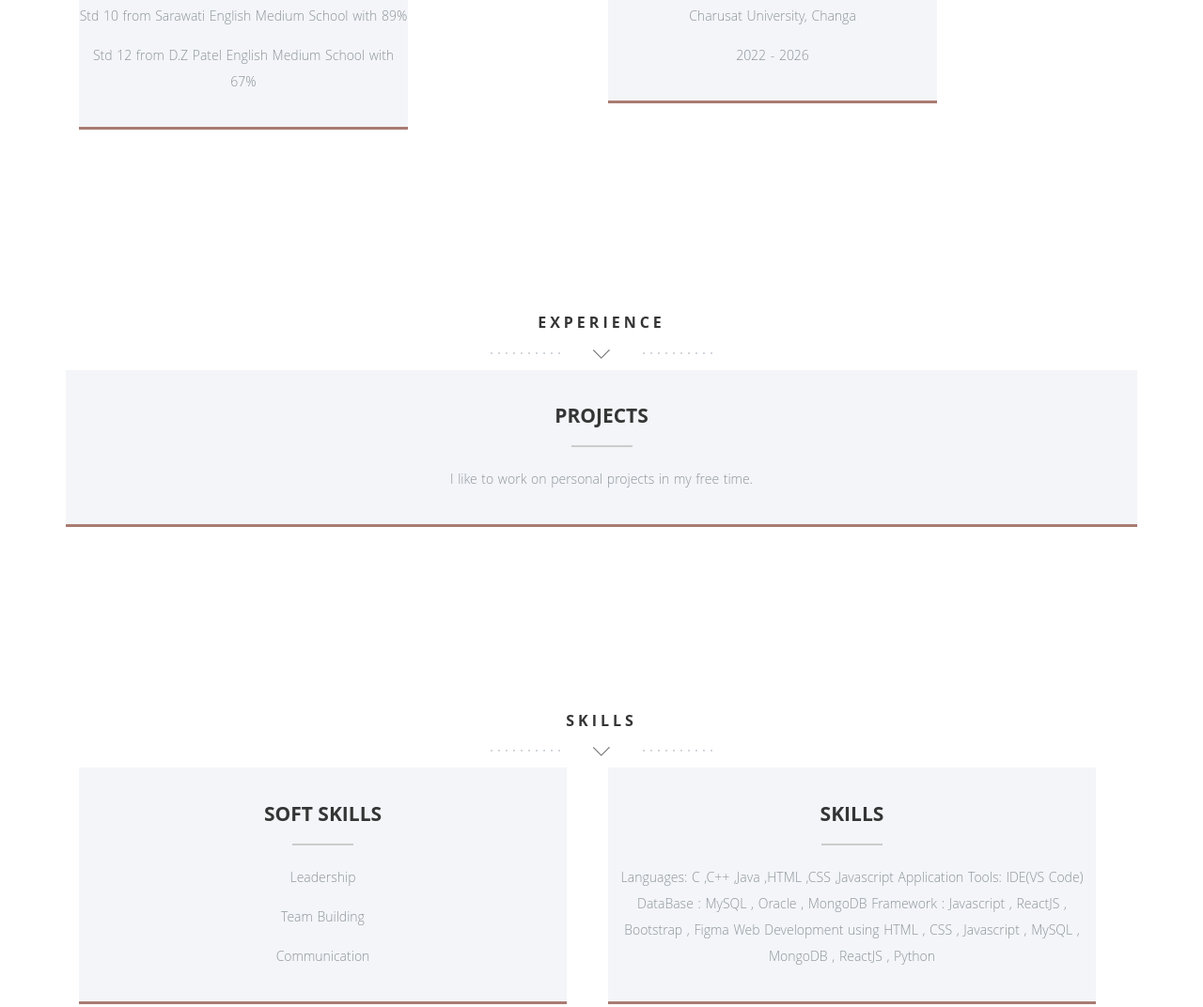
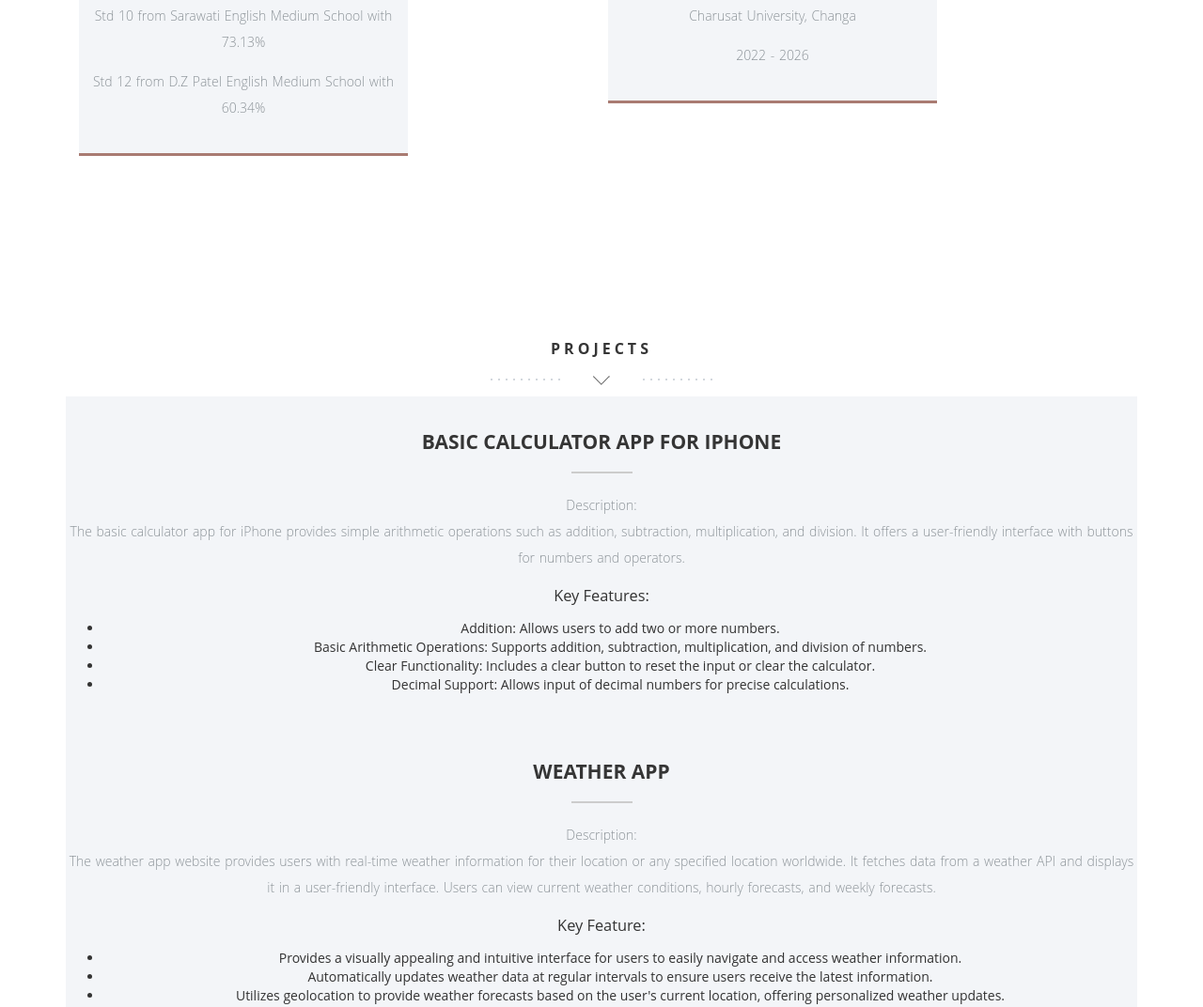
Before and after one commit to 22it050/Portfolio, a plain HTML site: page index.html in a window 1280 px wide. Shown: the part 1728-2800 px from the top of the page at 94% size. Drawn offline with nearby package versions, Linux system fonts and the light colour scheme; files that its build step writes are made by us from their sources.

Commit message:
Update index.html

```diff
--- a/index.html
+++ b/index.html
@@ -3,11 +3,10 @@
 
 <head>
   <meta charset="utf-8">
-  <link rel="stylesheet" type="text/css" href="style.css">
-
   <meta http-equiv="X-UA-Compatible" content="IE=edge">
   <meta name="viewport" content="width=device-width, initial-scale=1">
   <title>Tamanna Kalariya - Student, Developer, and Artist</title>
+  <link rel="stylesheet" type="text/css" href="style.css">
   <link href="assets/bootstrap/css/bootstrap.min.css" rel="stylesheet">
   <link href="assets/font-awesome/css/font-awesome.min.css" rel="stylesheet">
   <link href="assets/lightbox/css/lightbox.css" rel="stylesheet">
@@ -16,7 +15,6 @@
   <link href="css/style.css" rel="stylesheet">
   <link href="css/animate.css" rel="stylesheet">
   <link href="img/favicon.ico" rel="shortcut icon" type="image/x-icon" />
-
 </head>
 
 <body id="top">
@@ -53,13 +51,14 @@
               <span style="color: #c86772;">Tamanna</span><br />
               <span style="color: #c86772;">Kalariya</span>
             </h1>
-            <h3 class="animated fadeInUp delay-05s" style="color: #0D0D0D"><span class="rotate">Student,
-                Developer, Artist</span></h3>
+            <h3 class="animated fadeInUp delay-05s" style="color: #0D0D0D"><span class="rotate">Student, Developer,
+                Artist</span></h3>
           </div>
         </div>
       </div>
     </section>
   </header>
+
   <section class="intro text-center section-padding color-bg" id="about">
     <div class="container">
       <div class="row">
@@ -69,6 +68,7 @@
       </div>
     </div>
   </section>
+
   <section class="features text-center section-padding" id="service">
     <div class="container">
       <div class="row">
@@ -81,6 +81,7 @@
       <p>Currently pursuing my B.Tech in I.T. at Charusat, Changa.</p>
     </div>
   </section>
+
   <section class="features text-center section-padding" id="education">
     <div class="container">
       <div class="row">
@@ -92,8 +93,8 @@
         <div class="col-md-6">
           <div class="dark-box box-hover" style="max-width: 350px;">
             <h2><span>Schooling</span></h2>
-            <p>Std 10 from Sarawati English Medium School with 89%</p>
-            <p>Std 12 from D.Z Patel English Medium School with 67%</p>
+            <p>Std 10 from Sarawati English Medium School with 73.13%</p>
+            <p>Std 12 from D.Z Patel English Medium School with 60.34%</p>
           </div>
         </div>
         <div class="col-md-6">
@@ -106,23 +107,69 @@
       </div>
     </div>
   </section>
+
   <section class="features text-center section-padding" id="experience">
     <div class="container">
       <div class="row">
         <div class="col-md-12">
-          <h1 class="arrow">Experience</h1>
+          <h1 class="arrow">Projects</h1>
         </div>
       </div>
       <div class="row">
         <div class="col-md-12">
           <div class="dark-box box-hover">
-            <h2><span>Projects</span></h2>
-            <p>I like to work on personal projects in my free time.</p>
+            <h2><span>Basic Calculator App for iPhone</span></h2>
+            <p>Description:<br>The basic calculator app for iPhone provides simple arithmetic operations such as
+              addition, subtraction, multiplication, and division. It offers a user-friendly interface with buttons for
+              numbers and operators.</p>
+            <h3>Key Features:</h3>
+            <ul>
+              <li>Addition: Allows users to add two or more numbers.</li>
+              <li>Basic Arithmetic Operations: Supports addition, subtraction, multiplication, and division of numbers.
+              </li>
+              <li>Clear Functionality: Includes a clear button to reset the input or clear the calculator.</li>
+              <li>Decimal Support: Allows input of decimal numbers for precise calculations.</li>
+            </ul>
+          </div>
+        </div>
+        <div class="col-md-12">
+          <div class="dark-box box-hover">
+            <h2><span>Weather App</span></h2>
+            <p>Description:<br>The weather app website provides users with real-time weather information for their
+              location or any specified location worldwide. It fetches data from a weather API and displays it in a
+              user-friendly interface. Users can view current weather conditions, hourly forecasts, and weekly
+              forecasts.</p>
+            <h3>Key Feature:</h3>
+            <ul>
+              <li>Provides a visually appealing and intuitive interface for users to easily navigate and access weather
+                information.</li>
+              <li>Automatically updates weather data at regular intervals to ensure users receive the latest
+                information.</li>
+              <li>Utilizes geolocation to provide weather forecasts based on the user's current location, offering
+                personalized weather updates.</li>
+            </ul>
+          </div>
+        </div>
+        <div class="col-md-12">
+          <div class="dark-box box-hover">
+            <h2><span>AI-Based Legal Documentation Assistant</span></h2>
+            <p>Description:<br>This project aims to streamline the tedious job of document generation for legal
+              purposes.</p>
+            <h3>Key Feature:</h3>
+            <ul>
+              <li>The website includes a chatbot assistant to assist the user(lawyer or citizens) around the website.
+              </li>
+              <li>An automated document generator where user to input their detail. The generated document can be edited
+                by the user before saving/downloading it.</li>
+              <li>This helps the user to generate easily without any hassles such as high lawyer fees, data and document
+                verification, manual error.</li>
+            </ul>
           </div>
         </div>
       </div>
     </div>
   </section>
+
   <section class="features text-center section-padding" id="skills">
     <div class="container">
       <div class="row">
@@ -141,19 +188,18 @@
         </div>
         <div class="col-md-6">
           <div class="dark-box box-hover">
-            <h2><span>Skills</span></h2>
-            <p>
-            Languages: C ,C++ ,Java ,HTML ,CSS ,Javascript
-            Application Tools: IDE(VS Code)
-            DataBase : MySQL , Oracle , MongoDB
-            Framework : Javascript , ReactJS , Bootstrap , Figma
-            Web Development using HTML , CSS , Javascript , MySQL , MongoDB , ReactJS , Python
-            </p>
+            <h2><span>Technical Skills</span></h2>
+            <p>Languages: C, C++, Java, HTML, CSS, JavaScript<br>
+              Application Tools: VS Code<br>
+              Database: MySQL, Oracle, MongoDB<br>
+              Frameworks: ReactJS, Bootstrap, Figma<br>
+              Web Development using HTML, CSS, JavaScript, MySQL, MongoDB, ReactJS, Python</p>
           </div>
         </div>
       </div>
     </div>
   </section>
+
   <section class="text-center section-padding contact-wrap" id="contact">
     <a href="#top" class="up-btn"><i class="fa fa-chevron-up"></i></a>
     <div class="container">
@@ -184,6 +230,7 @@
       </div>
     </div>
   </section>
+
   <footer>
     <div class="container">
       <div class="row">
@@ -194,6 +241,7 @@
       </div>
     </div>
   </footer>
+
   <script src="https://ajax.googleapis.com/ajax/libs/jquery/1.11.0/jquery.min.js"></script>
   <script type="text/javascript" src="assets/smoothscroll/smoothscroll.js"></script>
   <script src="assets/bootstrap/js/bootstrap.min.js"></script>
```
